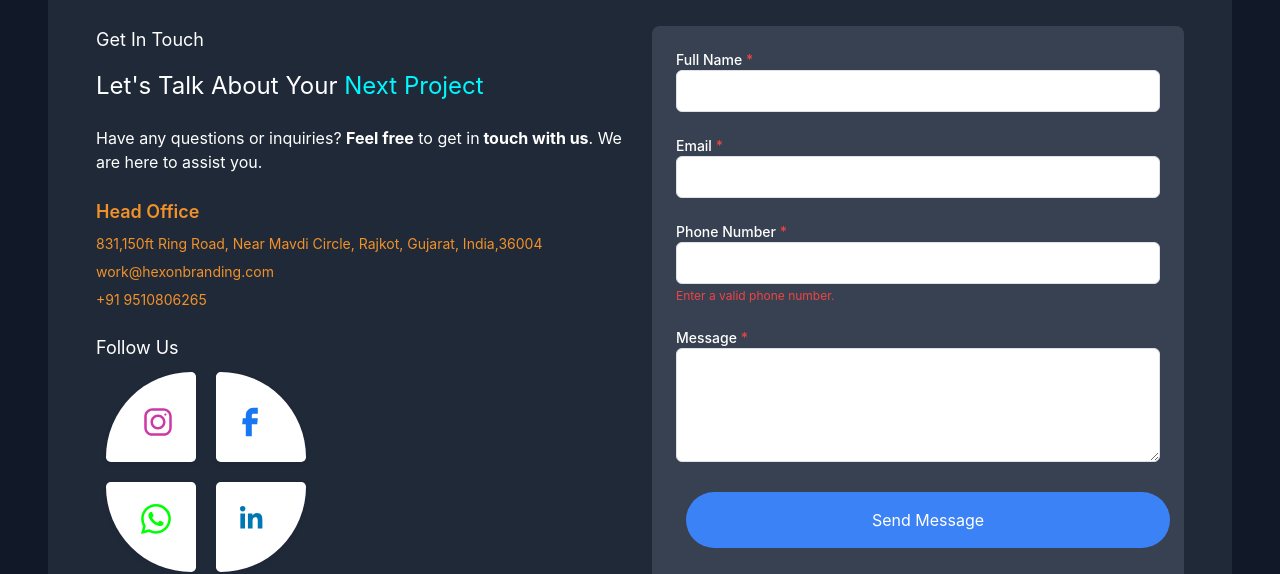
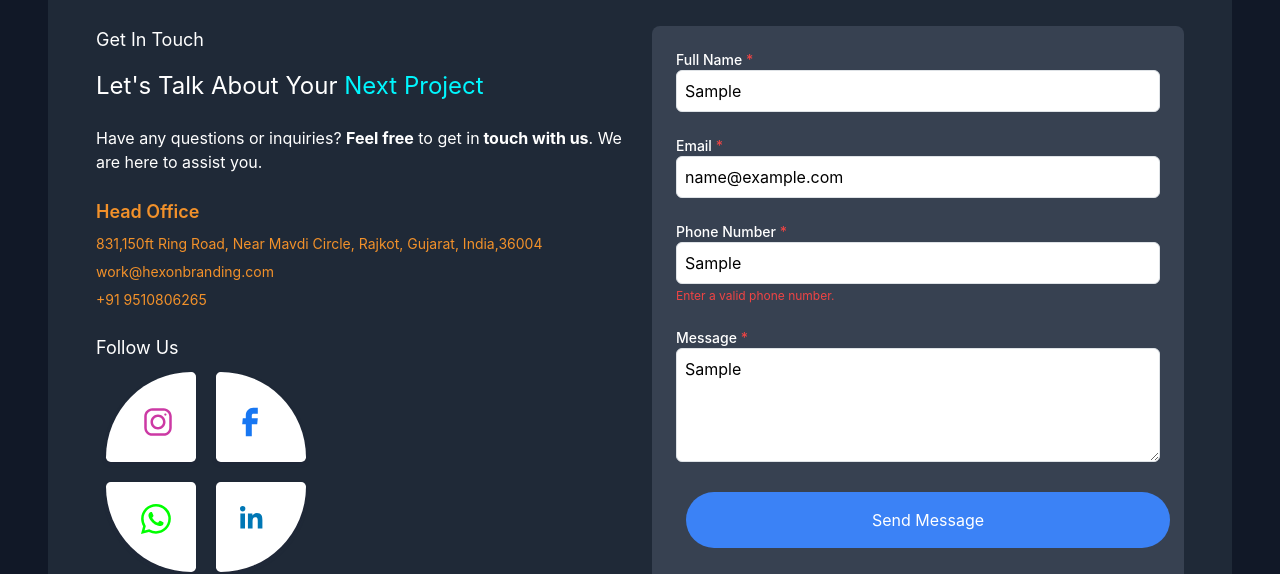
Before and after one commit to mihirmakwana03/growatt-infosystem, a React (Create React App) app: page / in a window 1280 px wide. Both pictures are taken after typing "Sample", "name@example.com", "Sample", "Sample" into the empty fields and a click on the button "Send Message". Shown: the part 134-708 px from the top of the page. Built offline with nearby package versions, Linux system fonts and the light colour scheme.

Commit message:
contact page us

```diff
--- a/src/components/contact.js
+++ b/src/components/contact.js
@@ -140,6 +140,99 @@ const Contact = () => {
                     id="fullName"
                     className={`w-full p-2 border ${
                       errors.fullName ? "border-red-500" : "border-gray-600"
+                    } rounded-md text-black`}
+                    value={formData.fullName}
+                    onChange={handleChange}
+                  />
+                  {errors.fullName && (
+                    <p className="text-red-500 text-xs mt-1">
+                      {errors.fullName}
+                    </p>
+                  )}
+                </div>
+
+                <div>
+                  <label htmlFor="email" className="block text-sm font-medium">
+                    Email <span className="text-red-500">*</span>
+                  </label>
+                  <input
+                    type="email"
+                    id="email"
+                    className={`w-full p-2 border ${
+                      errors.email ? "border-red-500" : "border-gray-600"
+                    } rounded-md text-black`}
+                    value={formData.email}
+                    onChange={handleChange}
+                  />
+                  {errors.email && (
+                    <p className="text-red-500 text-xs mt-1">{errors.email}</p>
+                  )}
+                </div>
+
+                <div>
+                  <label htmlFor="phone" className="block text-sm font-medium">
+                    Phone Number <span className="text-red-500">*</span>
+                  </label>
+                  <input
+                    type="text"
+                    id="phone"
+                    className={`w-full p-2 border ${
+                      errors.phone ? "border-red-500" : "border-gray-600"
+                    } rounded-md text-black`}
+                    value={formData.phone}
+                    onChange={handleChange}
+                  />
+                  {errors.phone && (
+                    <p className="text-red-500 text-xs mt-1">{errors.phone}</p>
+                  )}
+                </div>
+
+                <div>
+                  <label
+                    htmlFor="message"
+                    className="block text-sm font-medium"
+                  >
+                    Message <span className="text-red-500">*</span>
+                  </label>
+                  <textarea
+                    id="message"
+                    rows="4"
+                    className={`w-full p-2 border ${
+                      errors.message ? "border-red-500" : "border-gray-600"
+                    } rounded-md text-black`}
+                    value={formData.message}
+                    onChange={handleChange}
+                  />
+                  {errors.message && (
+                    <p className="text-red-500 text-xs mt-1">
+                      {errors.message}
+                    </p>
+                  )}
+                </div>
+
+                <button
+                  type="submit"
+                  className="w-full bg-blue-500 text-white p-3 rounded-full hover:bg-blue-600"
+                >
+                  Send Message
+                </button>
+              </form>
+            </div>
+
+            {/* <div className="p-4 bg-gray-700 rounded-lg">
+              <form className="grid grid-cols-1 gap-4" onSubmit={handleSubmit}>
+                <div>
+                  <label
+                    htmlFor="fullName"
+                    className="block text-sm font-medium"
+                  >
+                    Full Name <span className="text-red-500">*</span>
+                  </label>
+                  <input
+                    type="text"
+                    id="fullName"
+                    className={`w-full p-2 border ${
+                      errors.fullName ? "border-red-500" : "border-gray-600"
                     } rounded-md`}
                     value={formData.fullName}
                     onChange={handleChange}
@@ -217,20 +310,22 @@ const Contact = () => {
                   Send Message
                 </button>
               </form>
-            </div>
+            </div> */}
           </div>
 
           {/* Google Map */}
           <div className="mt-6">
-            <iframe
-              src="https://www.google.com/maps/embed?pb=!1m18!1m12!1m3!1d230.7750430458216!2d70.78665602476792!3d22.262806667271903!2m3!1f0!2f0!3f0!3m2!1i1024!2i768!4f13.1!3m3!1m2!1s0x3959ca5dbe7afda3%3A0x6d8e1af5be0f4126!2sRK%20Empire!5e0!3m2!1sen!2sin!4v1735227505832!5m2!1sen!2sin"
-              width="100%"
-              height="450"
-              allowFullScreen=""
-              loading="lazy"
-              referrerPolicy="no-referrer-when-downgrade"
-            ></iframe>
+            <div className="relative w-full aspect-[16/9] sm:aspect-[4/3] md:aspect-[3/2] lg:aspect-[16/7] min-h-[300px]">
+              <iframe
+                className="absolute top-0 left-0 w-full h-full"
+                src="https://www.google.com/maps/embed?pb=!1m18!1m12!1m3!1d230.7750430458216!2d70.78665602476792!3d22.262806667271903!2m3!1f0!2f0!3f0!3m2!1i1024!2i768!4f13.1!3m3!1m2!1s0x3959ca5dbe7afda3%3A0x6d8e1af5be0f4126!2sRK%20Empire!5e0!3m2!1sen!2sin&z=12"
+                allowFullScreen=""
+                loading="lazy"
+                referrerPolicy="no-referrer-when-downgrade"
+              ></iframe>
+            </div>
           </div>
+
           <div className="fixed bottom-0 right-0 p-3" style={{ zIndex: "6" }}>
             <a
               href="https://wa.me/9023608908?text=Hello how can i help you?"
```
